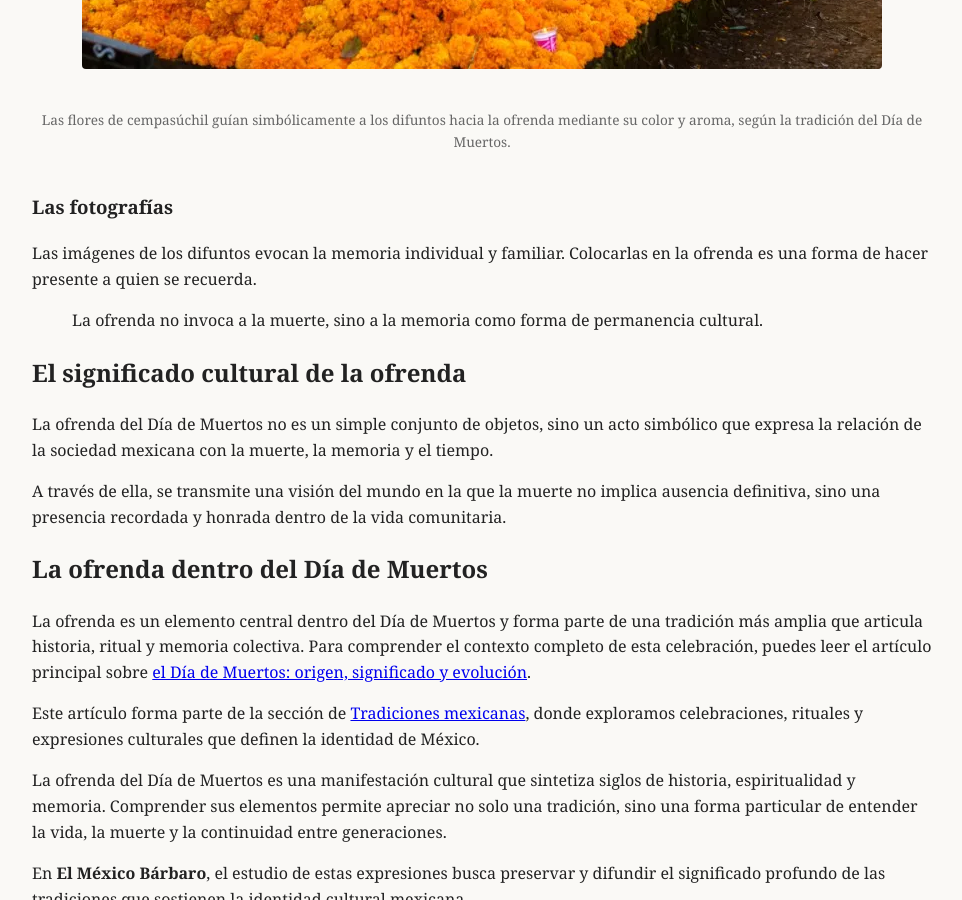
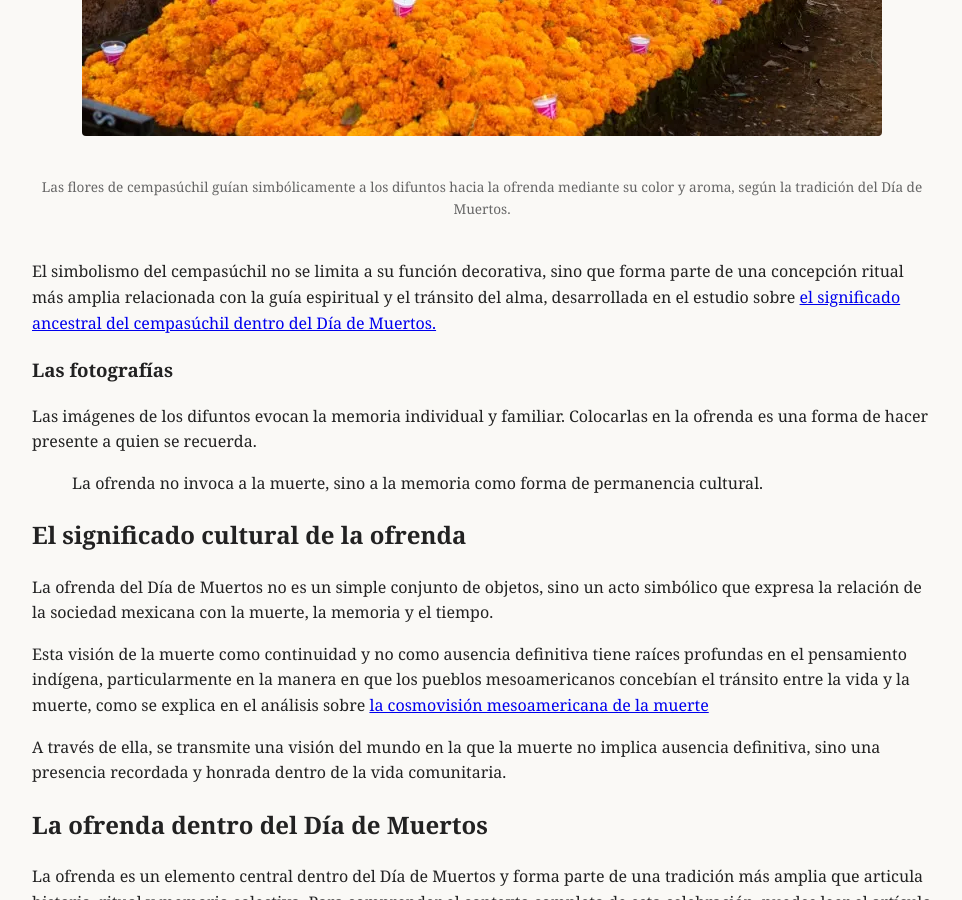
Before and after one commit to elbracamonte/elbracamonte.github.io, a Jekyll site: the page built from _posts/2025-12-16-ofrenda-dia-de-muertos.md, in a window 1280 px wide and 900 px high, scrolled down 2297 px. Shown: the whole window, without its empty margins (158-1120 px from the left). Built offline with Jekyll 4.4.1, drawn with Linux system fonts in a browser that asks for light colours; some of the changed text lies outside the part shown.

Commit message:
Update 2025-12-16-ofrenda-dia-de-muertos.md

```diff
--- a/_posts/2025-12-16-ofrenda-dia-de-muertos.md
+++ b/_posts/2025-12-16-ofrenda-dia-de-muertos.md
@@ -11,13 +11,15 @@ La ofrenda del Día de Muertos es uno de los elementos más representativos y si
 
 Más que un altar decorativo, la ofrenda es una expresión cultural cargada de significado, donde cada objeto cumple una función específica. Comprender sus elementos permite acercarse a la cosmovisión que da sentido al Día de Muertos y a su profunda relación con la memoria colectiva.
 
+Esta práctica ritual forma parte de una tradición más amplia que articula historia, cosmovisión y memoria, aspectos fundamentales para comprender el [significado cultural del Día de Muertos en México](/tradiciones/dia-de-muertos-origen-significado/).
+
 ## Origen de la ofrenda en la tradición del Día de Muertos
 
 Las ofrendas dedicadas a los muertos tienen raíces prehispánicas. Diversos pueblos mesoamericanos realizaban ceremonias y rituales para acompañar a los difuntos en su tránsito al más allá, ofreciendo alimentos, objetos personales y elementos simbólicos.
 
 Con el paso del tiempo y el proceso de sincretismo con el catolicismo, estas prácticas se transformaron y se integraron al calendario religioso cristiano, dando lugar a la ofrenda contemporánea que conocemos hoy.
 
-## Elementos principales de la ofrenda del Día de Muertos y su significado
+## Los elementos de la ofrenda y su simbolismo
 
 La ofrenda se compone de diversos elementos que representan valores espirituales, naturales y humanos. Aunque su composición puede variar según la región, existen componentes comunes que se repiten en gran parte del país.
 
@@ -46,6 +48,8 @@ Las flores de cempasúchil, con su color intenso y su aroma característico, cum
   </figcaption>
 </figure>
 
+El simbolismo del cempasúchil no se limita a su función decorativa, sino que forma parte de una concepción ritual más amplia relacionada con la guía espiritual y el tránsito del alma, desarrollada en el estudio sobre [el significado ancestral del cempasúchil dentro del Día de Muertos.](/tradiciones/cempasuchil-simbolismo/)
+
 ### Las fotografías
 
 Las imágenes de los difuntos evocan la memoria individual y familiar. Colocarlas en la ofrenda es una forma de hacer presente a quien se recuerda.
@@ -55,6 +59,8 @@ Las imágenes de los difuntos evocan la memoria individual y familiar. Colocarla
 ## El significado cultural de la ofrenda
 
 La ofrenda del Día de Muertos no es un simple conjunto de objetos, sino un acto simbólico que expresa la relación de la sociedad mexicana con la muerte, la memoria y el tiempo.
+
+Esta visión de la muerte como continuidad y no como ausencia definitiva tiene raíces profundas en el pensamiento indígena, particularmente en la manera en que los pueblos mesoamericanos concebían el tránsito entre la vida y la muerte, como se explica en el análisis sobre [la cosmovisión mesoamericana de la muerte](/tradiciones/cosmovision-de-la-muerte/)
 
 A través de ella, se transmite una visión del mundo en la que la muerte no implica ausencia definitiva, sino una presencia recordada y honrada dentro de la vida comunitaria.
 
```
